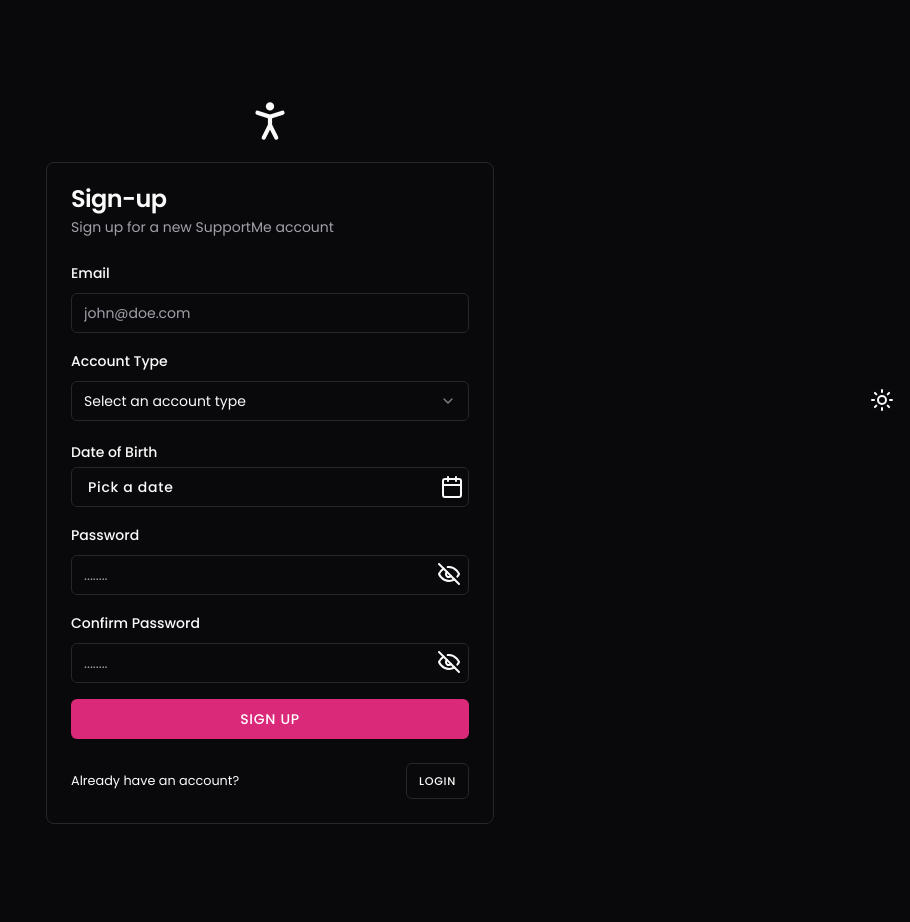
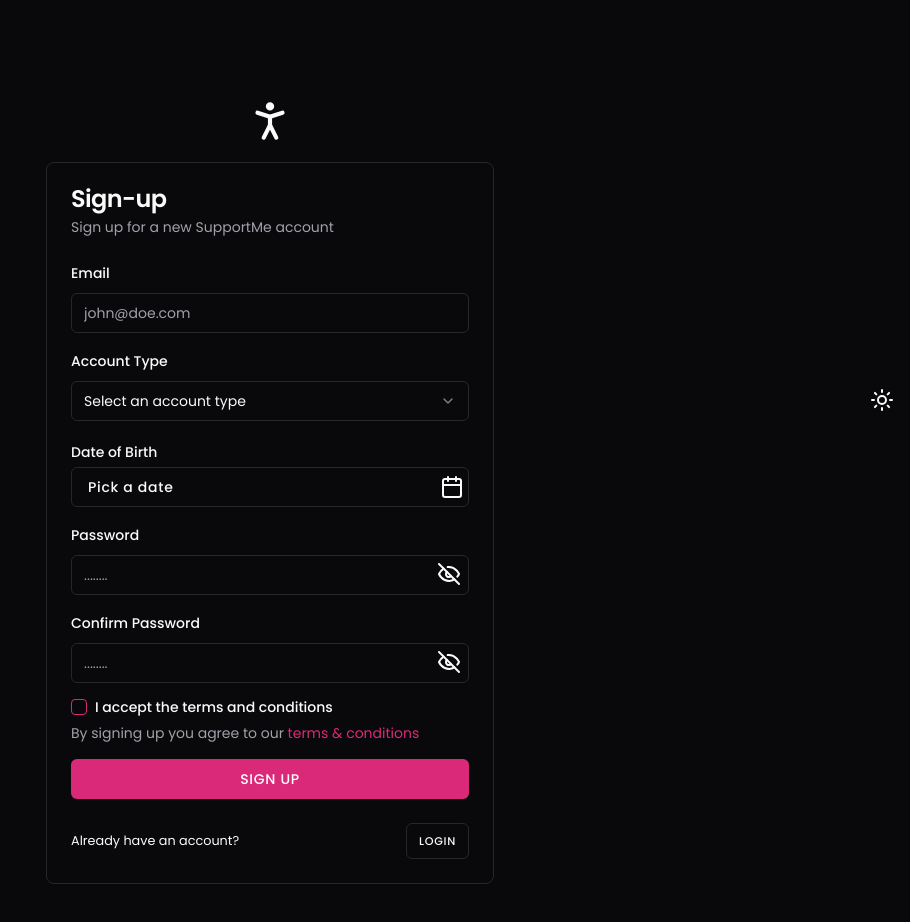
Before and after one commit to kaira428/next-support-me-course, a Next.js app: page /sign-up in a window 1280 px wide. Shown: the top 922 px of the page, without its empty margins (370-1280 px from the left). Built offline with nearby package versions, Linux system fonts and the light colour scheme.

Commit message:
Complete Section 4-Shadcn UI

```diff
--- a/app/(logged-out)/sign-up/page.tsx
+++ b/app/(logged-out)/sign-up/page.tsx
@@ -3,6 +3,7 @@
 import { Button } from '@/components/ui/button'
 import { Calendar } from '@/components/ui/calendar'
 import { Card, CardContent, CardDescription, CardFooter, CardHeader, CardTitle } from '@/components/ui/card'
+import { Checkbox } from '@/components/ui/checkbox'
 import { Form, FormControl, FormDescription, FormField, FormItem, FormLabel, FormMessage } from '@/components/ui/form'
 import { Input } from '@/components/ui/input'
 import { PasswordInput } from '@/components/ui/password-input'
@@ -12,6 +13,7 @@
 import { format } from 'date-fns'
 import { CalendarIcon, PersonStandingIcon } from 'lucide-react'
 import Link from 'next/link'
+import { useRouter } from 'next/navigation'
 import React from 'react'
 import { useForm } from 'react-hook-form'
 import * as z from "zod"
@@ -21,6 +23,9 @@
     accountType: z.enum(["personal", "company"]),
     companyName: z.string().optional(),
     numberOfEmployees: z.coerce.number().optional(),
+    acceptTerms: z.boolean({
+        required_error: "You must accept the Terms & Conditions"
+    }).refine(checked => checked, "You must accept the Terms & Conditions"),
     dob: z.date().refine((date) => {
         const today = new Date();
         const eighteenYearsAgo = new Date(
@@ -28,9 +33,7 @@
             today.getMonth(),
             today.getDate()
         )
-
         return date < eighteenYearsAgo;
-
     }, "You must be at least 18 years and above"),
     password: z
         .string()
@@ -72,11 +75,19 @@
         resolver: zodResolver(formSchema),
         defaultValues: {
             email: "",
+            password: "",
+            passwordConfirm: "",
+            companyName: "",
+            numberOfEmployees: 1
         }
     });
 
-    const handleSubmit = () => {
-        console.log("Application successful. Form submitted.")
+    const router = useRouter();
+
+    const handleSubmit = (formData: z.infer<typeof formSchema>) => {
+        console.log("Application successful. Form submitted.");
+        console.log(formData);
+        router.push("/dashboard");
     }
 
     const accountType = form.watch("accountType")
@@ -209,6 +220,22 @@
                                     <FormMessage />
                                 </FormItem>
                             )} />
+                            <FormField control={form.control} name="acceptTerms" render={({ field }) => (
+                                <FormItem>
+                                    <div className='flex gap-2 items-center'>
+                                        <FormControl>
+                                            <Checkbox checked={field.value} onCheckedChange={field.onChange} />
+                                        </FormControl>
+                                        <FormLabel>
+                                            I accept the terms and conditions
+                                        </FormLabel>
+                                    </div>
+                                    <FormDescription>
+                                        By signing up you agree to our <Link href="/terms" className='text-primary hover:underline'>terms & conditions</Link>
+                                    </FormDescription>
+                                    <FormMessage />
+                                </FormItem>
+                            )} />
 
                             <Button type="submit">Sign up</Button>
                         </form>
--- /dev/null
+++ b/components/ui/checkbox.tsx
@@ -0,0 +1,30 @@
+"use client"
+
+import * as React from "react"
+import * as CheckboxPrimitive from "@radix-ui/react-checkbox"
+import { Check } from "lucide-react"
+
+import { cn } from "@/lib/utils"
+
+const Checkbox = React.forwardRef<
+  React.ElementRef<typeof CheckboxPrimitive.Root>,
+  React.ComponentPropsWithoutRef<typeof CheckboxPrimitive.Root>
+>(({ className, ...props }, ref) => (
+  <CheckboxPrimitive.Root
+    ref={ref}
+    className={cn(
+      "peer h-4 w-4 shrink-0 rounded-sm border border-primary ring-offset-background focus-visible:outline-none focus-visible:ring-2 focus-visible:ring-ring focus-visible:ring-offset-2 disabled:cursor-not-allowed disabled:opacity-50 data-[state=checked]:bg-primary data-[state=checked]:text-primary-foreground",
+      className
+    )}
+    {...props}
+  >
+    <CheckboxPrimitive.Indicator
+      className={cn("flex items-center justify-center text-current")}
+    >
+      <Check className="h-4 w-4" />
+    </CheckboxPrimitive.Indicator>
+  </CheckboxPrimitive.Root>
+))
+Checkbox.displayName = CheckboxPrimitive.Root.displayName
+
+export { Checkbox }
--- a/package.json
+++ b/package.json
@@ -10,6 +10,7 @@
   },
   "dependencies": {
     "@hookform/resolvers": "^3.4.2",
+    "@radix-ui/react-checkbox": "^1.0.4",
     "@radix-ui/react-label": "^2.0.2",
     "@radix-ui/react-popover": "^1.0.7",
     "@radix-ui/react-select": "^2.0.0",
```
Also changed, not shown: 1 other file (tests, documents, lock files or other folders).
